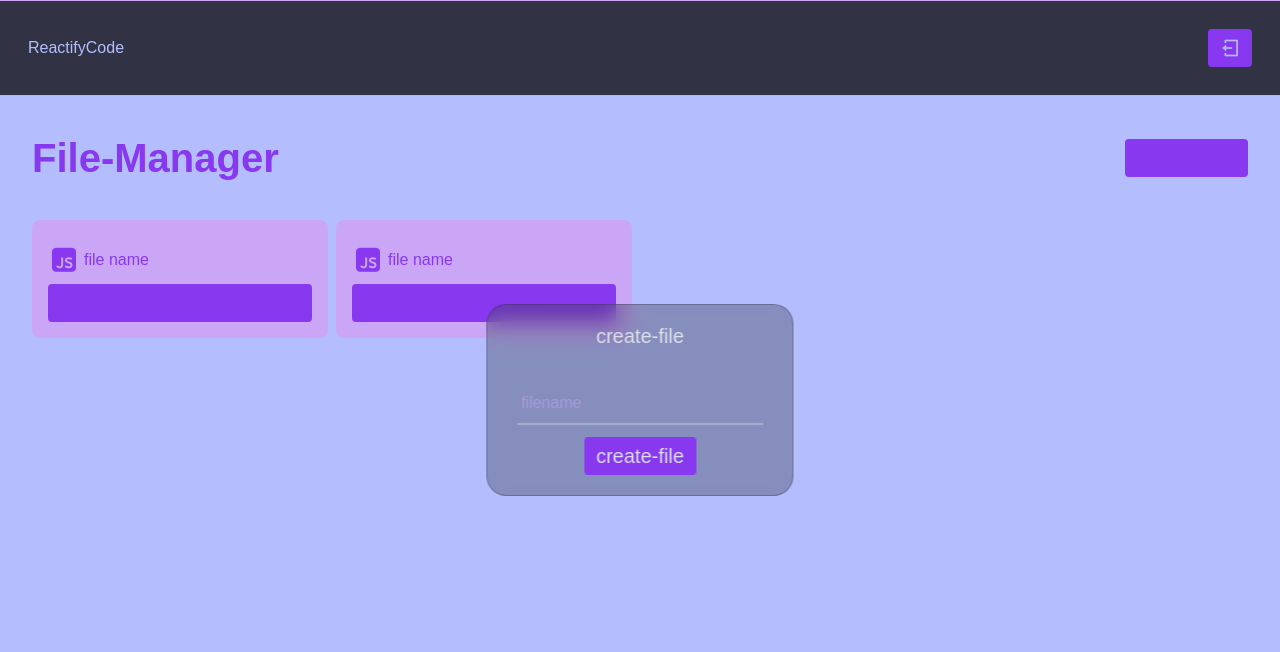
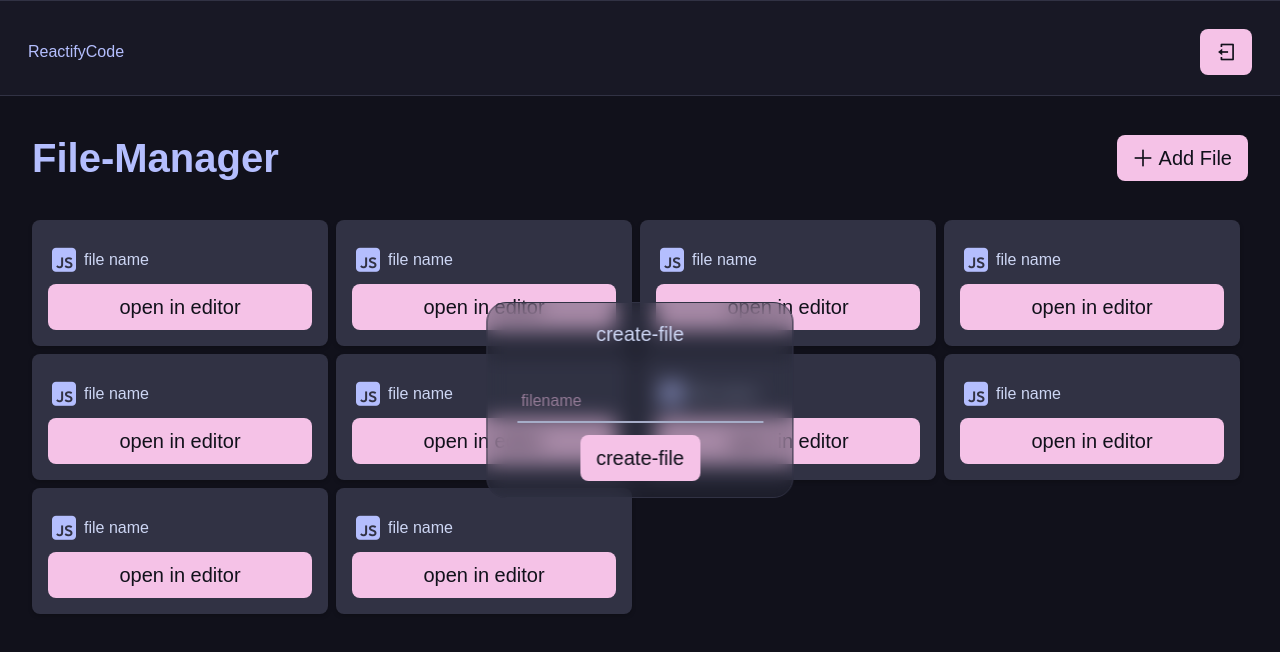
Before and after one commit to DexterArz/Reactify-Code, a React (Vite) app in the folder Reactify-code/: page / in a window 1280 px wide. Shown: the top 652 px of the page. Built offline with nearby package versions, Linux system fonts and the light colour scheme.

Commit message:
fixed css in dashboard and file

```diff
--- a/Reactify-code/src/Styles/files.css
+++ b/Reactify-code/src/Styles/files.css
@@ -1,20 +1,28 @@
-
-.fileBg{
+.fileBg {
   padding: 1rem;
   width: 100%;
-  background: #CBA6F7;
+  background: var(--ctp-mocha-surface0); /* dark card bg */
   border: none;
   border-radius: 0.5rem;
   display: flex;
   flex-direction: column;
   justify-content: space-between;
+  color: var(--ctp-mocha-text); /* readable on dark bg */
+  box-shadow: 0 2px 4px rgba(0, 0, 0, 0.2); /* subtle depth */
+  transition: background 0.3s ease;
 }
 
-.lanIcon i {
-  font-size: 2rem;
+.fileBg:hover {
+  background: var(--ctp-mocha-mantle); /* slight hover change */
 }
+
 .lanIcon {
   display: flex;
   align-items: center;
   gap: 0.25rem;
 }
+
+.lanIcon i {
+  font-size: 2rem;
+  color: var(--ctp-mocha-lavender); /* add some flair */
+}
--- a/Reactify-code/src/Styles/userDashboard.css
+++ b/Reactify-code/src/Styles/userDashboard.css
@@ -1,22 +1,43 @@
+:root {
+  --ctp-mocha-base: #1e1e2e;
+  --ctp-mocha-mantle: #181825;
+  --ctp-mocha-crust: #11111b;
+  --ctp-mocha-surface0: #313244;
+  --ctp-mocha-surface0-rgb: 49, 50, 68;
+  --ctp-mocha-lavender: #b4befe;
+  --ctp-mocha-mauve: #cba6f7;
+  --ctp-mocha-pink: #f5c2e7;
+  --ctp-mocha-purple: #8839ef;
+  --ctp-mocha-text: #cdd6f4;
+  --ctp-mocha-subtext0: #a6adc8;
+  --ctp-mocha-accent: #f5c2e7;
+}
+
+body {
+  background-color: var(--ctp-mocha-base);
+  color: var(--ctp-mocha-text);
+}
+
 .dasMain {
   height: 100vh;
   width: 100vw;
   overflow-x: hidden;
+  background-color: var(--ctp-mocha-base);
 }
 
 .dasNav {
   padding: 1.75rem;
   height: 6rem;
   width: 100%;
-  color: #b4befe;
-  border-bottom: 1px solid #cba6f7;
-  border-top: 1px solid #cba6f7;
-  background: #313244;
+  color: var(--ctp-mocha-lavender);
+  border-bottom: 1px solid var(--ctp-mocha-surface0);
+  border-top: 1px solid var(--ctp-mocha-surface0);
+  background: var(--ctp-mocha-mantle);
   display: flex;
   justify-content: space-between;
   align-items: center;
   box-sizing: border-box;
-  flex-wrap: wrap; /* allow wrapping without column layout */
+  flex-wrap: wrap;
 }
 
 .toggles {
@@ -27,8 +48,8 @@
 .fileManager {
   height: calc(100vh - 6rem);
   width: 100%;
-  background: #b4befe;
-  color: #8839ef;
+  background: var(--ctp-mocha-crust);
+  color: var(--ctp-mocha-text);
   box-sizing: border-box;
   overflow-x: hidden;
 }
@@ -39,6 +60,7 @@
   justify-content: space-between;
   padding: 2rem;
   flex-wrap: wrap;
+  color: var(--ctp-mocha-lavender);
 }
 
 .part1 h1 {
@@ -57,18 +79,17 @@
 }
 
 .folder > * {
-  flex: 0 0 calc(25% - 0.5rem); /* 4 per row desktop */
+  flex: 0 0 calc(25% - 0.5rem);
   box-sizing: border-box;
 }
 
-
 .createFile {
   width: 24vw;
-  height: 24vh;
+  min-height: 24vh;
   padding: 1rem;
-  border: 1px solid #31324457;
+  border: 1px solid var(--ctp-mocha-surface0);
   border-radius: 1.25rem;
-  background: #31324457;
+  background: rgba(var(--ctp-mocha-surface0-rgb), 0.4);
   position: absolute;
   z-index: 999;
   top: 50%;
@@ -80,27 +101,33 @@
   align-items: center;
   backdrop-filter: blur(10px);
   box-sizing: border-box;
-}
-.dasMain .btn {
-  background: #8839ef;
-}
-.createFile .btn {
-  background: #8839ef;
-}
-.dasMain .btn:hover {
-  background: #b4befe;
+  color: var(--ctp-mocha-text);
 }
 
+.dasMain .btn,
+.createFile .btn {
+  background: var(--ctp-mocha-pink);
+  color: var(--ctp-mocha-crust);
+  border: none;
+  padding: 0.5rem 1rem;
+  border-radius: 0.5rem;
+  cursor: pointer;
+  font-weight: 500;
+  transition: background 0.3s ease;
+}
+
+.dasMain .btn:hover,
 .createFile .btn:hover {
-  background: #b4befe;
+  background: var(--ctp-mocha-lavender);
+  color: var(--ctp-mocha-base);
 }
 
 .field {
   width: 90%;
   color: var(--ctp-mocha-accent);
-  background: none;
+  background: transparent;
   border: none;
-  border-bottom: 2px solid var(--ctp-mocha-subtle);
+  border-bottom: 2px solid var(--ctp-mocha-subtext0);
   padding: 8px 4px;
   outline: none;
   font-size: 1rem;
@@ -110,6 +137,7 @@
 
 .Ctitle h4 {
   font-size: 1.25rem;
+  color: var(--ctp-mocha-text);
 }
 
 .Cinput {
@@ -119,7 +147,6 @@
   gap: 0.75rem;
   width: 100%;
 }
-
 
 /* Mobile: 2 per row */
 @media (max-width: 768px) {
@@ -145,15 +172,12 @@
   }
 
   .folder > * {
-    flex: 0 0 calc(50% - 0.5rem); /* 2 per row mobile */
+    flex: 0 0 calc(50% - 0.5rem);
   }
 
   .createFile {
     width: 90vw;
-    height: auto;
     padding: 1.5rem;
-    /* display: none; */
-    /* flex-direction: column; */
   }
 
   .field {
--- a/Reactify-code/src/pages/Userdashboard.jsx
+++ b/Reactify-code/src/pages/Userdashboard.jsx
@@ -30,7 +30,7 @@ const Userdashboard = () => {
             </button>
           </div>
           <div className="folder">
-            {[...Array(2)].map((_, index) => (
+            {[...Array(10)].map((_, index) => (
               <File key={index} />
             ))}
           </div>
```
